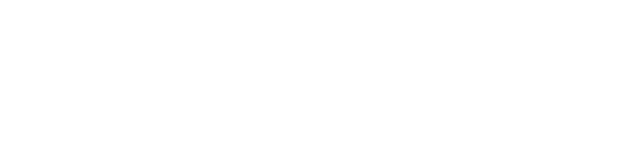
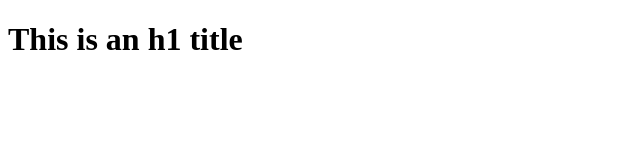
Before and after one commit to Sinbad007/Teskedua, a plain HTML site: page index.html in a window 1280 px wide. Shown: the whole page, without its empty margins (0-640 px from the left). Drawn offline with Linux system fonts and the light colour scheme.

Commit message:
h1 added

```diff
--- a/index.html
+++ b/index.html
@@ -3,5 +3,5 @@
 <head>
 <title>HelloWord</title>
 </head>
-<body></body>
+<body><h1>This is an h1 title</h1></body>
 </html>
```
